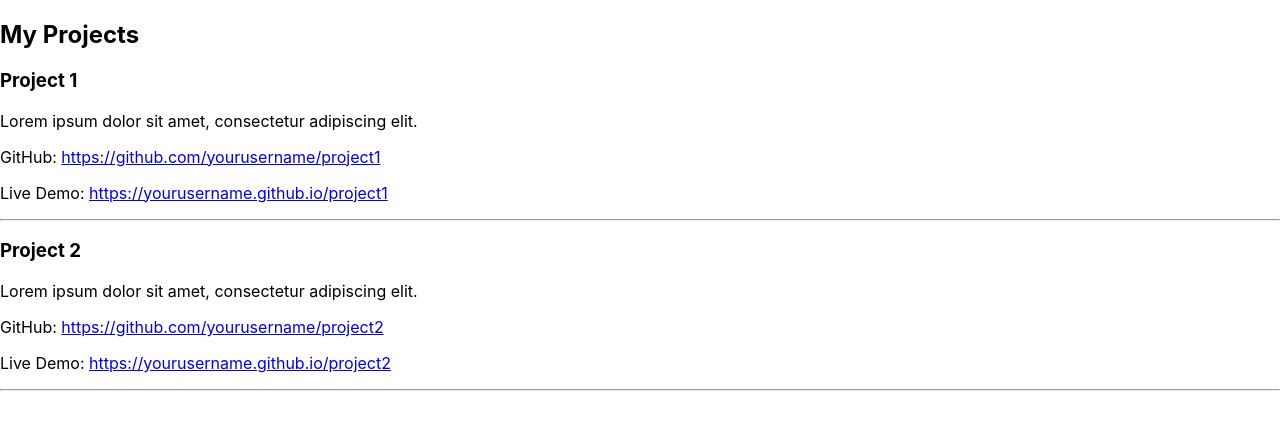
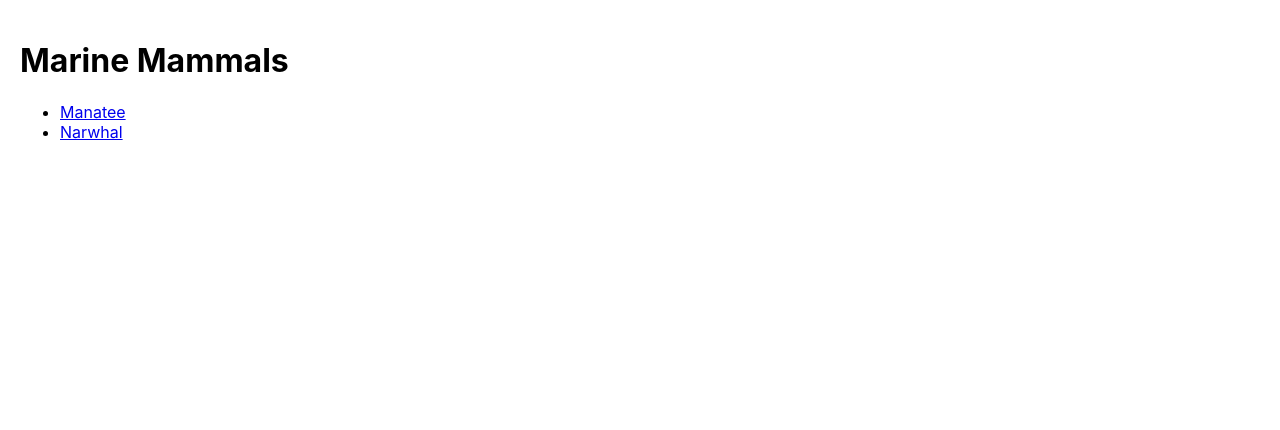
Before and after one commit to Plufin/Portfolio, a React (Create React App) app: page /projects in a window 1280 px wide. Shown: the top 430 px of the page. Built offline with nearby package versions, Linux system fonts and the light colour scheme.

Commit message:
testing routes

```diff
--- a/src/App.css
+++ b/src/App.css
@@ -1,38 +1,3 @@
-.App {
-  text-align: center;
+.wrapper {
+  padding: 20px;
 }
-
-.App-logo {
-  height: 40vmin;
-  pointer-events: none;
-}
-
-@media (prefers-reduced-motion: no-preference) {
-  .App-logo {
-    animation: App-logo-spin infinite 20s linear;
-  }
-}
-
-.App-header {
-  background-color: #282c34;
-  min-height: 100vh;
-  display: flex;
-  flex-direction: column;
-  align-items: center;
-  justify-content: center;
-  font-size: calc(10px + 2vmin);
-  color: white;
-}
-
-.App-link {
-  color: #61dafb;
-}
-
-@keyframes App-logo-spin {
-  from {
-    transform: rotate(0deg);
-  }
-  to {
-    transform: rotate(360deg);
-  }
-}
--- a/src/App.js
+++ b/src/App.js
@@ -1,24 +1,26 @@
+import React from 'react';
+import { BrowserRouter, Link, Route, Routes } from 'react-router-dom';
 import './App.css';
-import { BrowserRouter, Routes, Route } from 'react-router-dom';
-import Home from './pages/Home';
-import About from './pages/About';
-import Skills from './pages/Skills';
-import Projects from './pages/Projects';
-import Contact from './pages/Contact';
-import Gallery from './pages/Gallery';
+
+import Manatee from './pages/Manatee/Manatee';
+import Narwhal from './pages/Narwhal/Narwhal';
 
 function App() {
   return (
     <BrowserRouter>
-      <Routes>
-        <Route path="/" element={<Home />} />
-        <Route path="/about" element={<About />} />
-        <Route path="/skills" element={<Skills />} />
-        <Route path="/projects" element={<Projects />} />
-        <Route path="/contact" element={<Contact />} />
-        <Route path="/gallery" element={<Gallery />} />
-        <Route path='*' element={<h1>Page Not Found</h1>} />
-      </Routes>
+      <div className="wrapper">
+        <h1>Marine Mammals</h1>
+        <nav>
+          <ul>
+            <li><Link to="/manatee">Manatee</Link></li>
+            <li><Link to="/narwhal">Narwhal</Link></li>
+          </ul>
+        </nav>
+        <Routes>
+          <Route path="/manatee" element={<Manatee />} />
+          <Route path="/narwhal" element={<Narwhal />} />
+        </Routes>
+      </div>
     </BrowserRouter>
   );
 }
--- a/src/pages/About.js
+++ /dev/null
@@ -1,24 +0,0 @@
-import React from 'react';
-
-const About = () => {
-  return (
-    <div>
-      <h2>About Me</h2>
-      <p>
-        Hello! I'm [Your Name], a passionate developer with a love for building
-        web applications. I have experience with technologies like React, Node.js,
-        and more.
-      </p>
-      <p>
-        I enjoy turning complex problems into simple and elegant solutions. My goal
-        is to contribute to meaningful projects that make a positive impact.
-      </p>
-      <p>
-        In my free time, I like to explore new technologies, contribute to open-source
-        projects, and continuously improve my skills.
-      </p>
-    </div>
-  );
-};
-
-export default About;
--- a/src/pages/Contact.js
+++ /dev/null
@@ -1,37 +0,0 @@
-import React from 'react';
-
-const Contact = () => {
-  const handleSubmit = (e) => {
-    e.preventDefault();
-    // Implement your form submission logic here
-  };
-
-  return (
-    <div>
-      <h2>Contact Me</h2>
-      <p>
-        Feel free to reach out to me via email or the contact form below.
-      </p>
-
-      <div>
-        <h3>Email:</h3>
-        <p>your.email@example.com</p>
-      </div>
-
-      <form onSubmit={handleSubmit}>
-        <label htmlFor="name">Name:</label>
-        <input type="text" id="name" name="name" required />
-
-        <label htmlFor="email">Email:</label>
-        <input type="email" id="email" name="email" required />
-
-        <label htmlFor="message">Message:</label>
-        <textarea id="message" name="message" rows="4" required></textarea>
-
-        <button type="submit">Submit</button>
-      </form>
-    </div>
-  );
-};
-
-export default Contact;
--- a/src/pages/Gallery.js
+++ /dev/null
@@ -1,29 +0,0 @@
-import React from 'react';
-
-const Gallery = () => {
-  const images = [
-    'https://via.placeholder.com/150',
-    'https://via.placeholder.com/150',
-    'https://via.placeholder.com/150',
-    'https://via.placeholder.com/150',
-    // Add more image URLs as needed
-  ];
-
-  return (
-    <div>
-      <h2>Image Gallery</h2>
-      <div style={{ display: 'flex', flexWrap: 'wrap' }}>
-        {images.map((imageUrl, index) => (
-          <img
-            key={index}
-            src={imageUrl}
-            alt={`Image ${index + 1}`}
-            style={{ margin: '10px', maxWidth: '150px', maxHeight: '150px' }}
-          />
-        ))}
-      </div>
-    </div>
-  );
-};
-
-export default Gallery;
--- /dev/null
+++ b/src/pages/Manatee/Manatee.js
@@ -0,0 +1,5 @@
+import React from 'react';
+
+export default function Manatee() {
+  return <h2>Manatee</h2>;
+}
--- /dev/null
+++ b/src/pages/Narwhal/Narwhal.js
@@ -0,0 +1,5 @@
+import React from 'react';
+
+export default function Narwhal() {
+  return <h2>Narwhal</h2>;
+}
--- a/src/pages/Projects.js
+++ /dev/null
@@ -1,40 +0,0 @@
-import React from 'react';
-
-const Projects = () => {
-  const projectsList = [
-    {
-      title: 'Project 1',
-      description: 'Lorem ipsum dolor sit amet, consectetur adipiscing elit.',
-      githubLink: 'https://github.com/yourusername/project1',
-      liveDemoLink: 'https://yourusername.github.io/project1',
-    },
-    {
-      title: 'Project 2',
-      description: 'Lorem ipsum dolor sit amet, consectetur adipiscing elit.',
-      githubLink: 'https://github.com/yourusername/project2',
-      liveDemoLink: 'https://yourusername.github.io/project2',
-    },
-    // Add more projects as needed
-  ];
-
-  return (
-    <div>
-      <h2>My Projects</h2>
-      {projectsList.map((project, index) => (
-        <div key={index}>
-          <h3>{project.title}</h3>
-          <p>{project.description}</p>
-          <p>
-            GitHub: <a href={project.githubLink} target="_blank" rel="noopener noreferrer">{project.githubLink}</a>
-          </p>
-          <p>
-            Live Demo: <a href={project.liveDemoLink} target="_blank" rel="noopener noreferrer">{project.liveDemoLink}</a>
-          </p>
-          <hr />
-        </div>
-      ))}
-    </div>
-  );
-};
-
-export default Projects;
--- a/src/pages/Skills.js
+++ /dev/null
@@ -1,27 +0,0 @@
-import React from 'react';
-
-const Skills = () => {
-  const skillsList = [
-    'JavaScript',
-    'React',
-    'HTML',
-    'CSS',
-    'Node.js',
-    'Express.js',
-    'MongoDB',
-    // Add more skills as needed
-  ];
-
-  return (
-    <div>
-      <h2>My Skills</h2>
-      <ul>
-        {skillsList.map((skill, index) => (
-          <li key={index}>{skill}</li>
-        ))}
-      </ul>
-    </div>
-  );
-};
-
-export default Skills;
```
